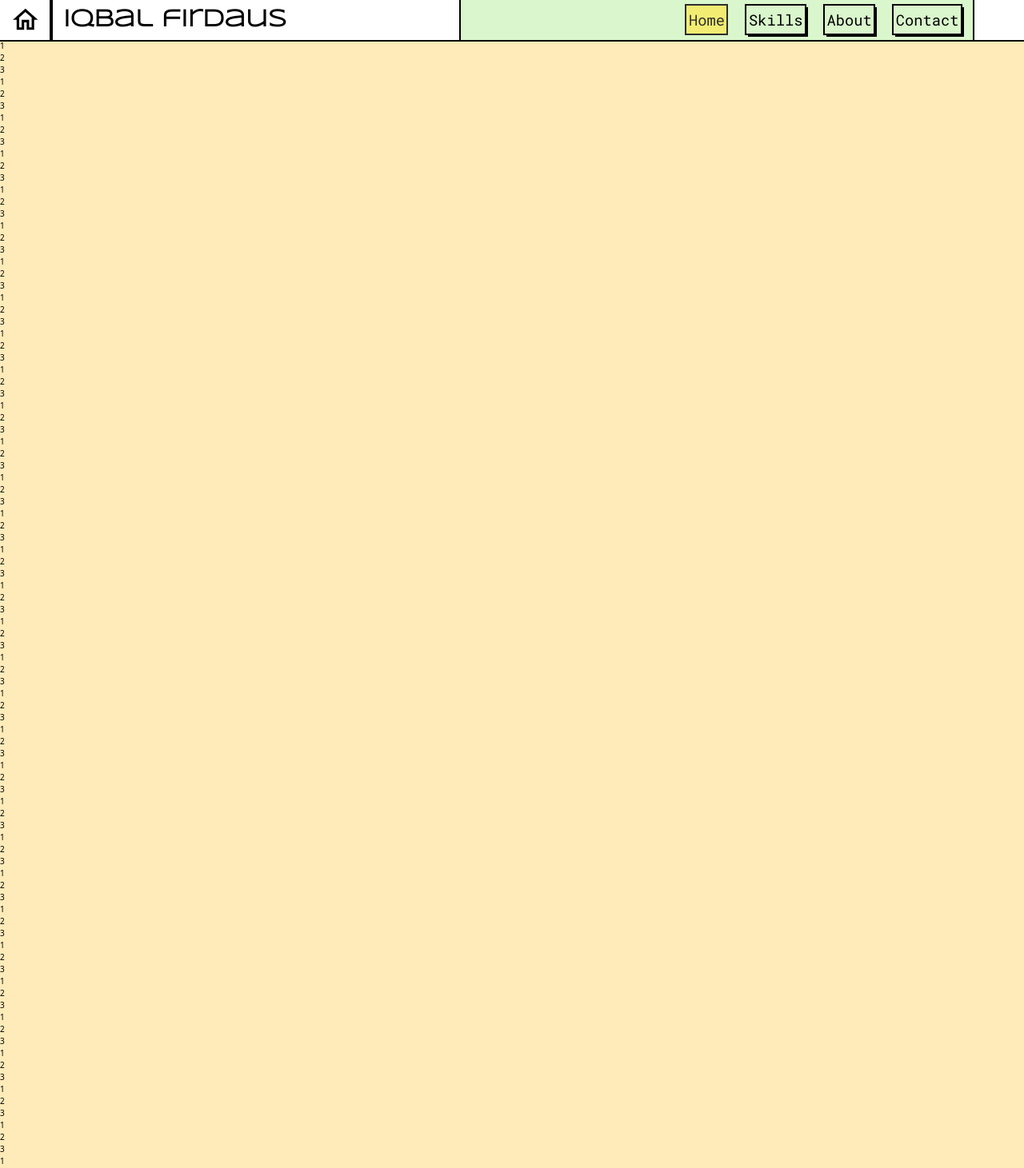
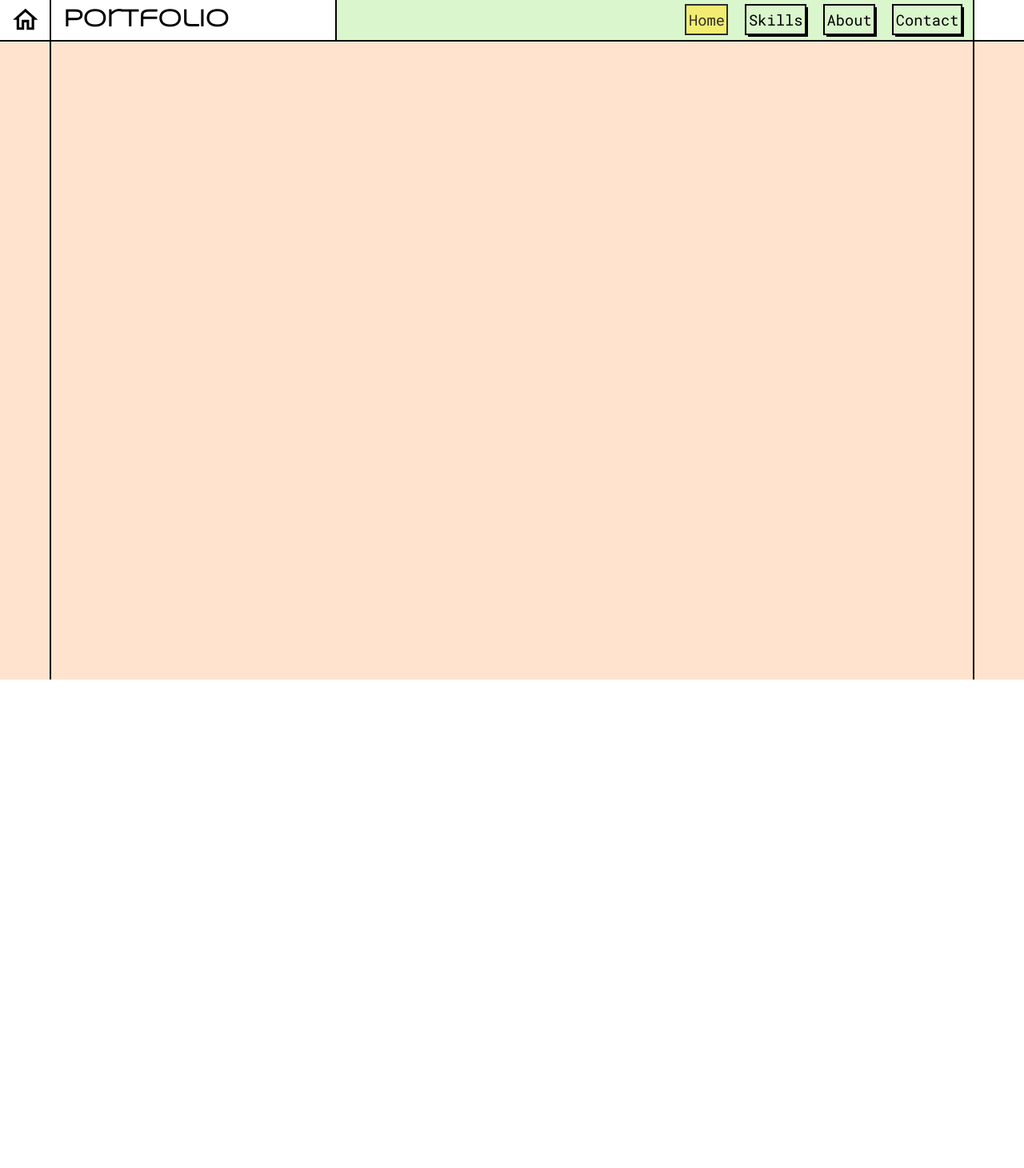
Before and after one commit to ikbakk/web-portofolio, a React (Vite) app: page / in a window 1280 px wide. Shown: the top 1461 px of the page at 80% size. After the commit the page ends 850 px from the top, so only its background shows below. Built offline with nearby package versions, Linux system fonts and the light colour scheme.

Commit message:
refine navbar

```diff
--- a/src/components/Home/index.jsx
+++ b/src/components/Home/index.jsx
@@ -2,115 +2,10 @@ import React from "react";
 
 const Home = () => {
   return (
-    <div className="relative top-20 flex flex-col bg-paleYellow">
-      <div>1</div>
-      <div>2</div>
-      <div>3</div>
-      <div>1</div>
-      <div>2</div>
-      <div>3</div>
-      <div>1</div>
-      <div>2</div>
-      <div>3</div>
-      <div>1</div>
-      <div>2</div>
-      <div>3</div>
-      <div>1</div>
-      <div>2</div>
-      <div>3</div>
-      <div>1</div>
-      <div>2</div>
-      <div>3</div>
-      <div>1</div>
-      <div>2</div>
-      <div>3</div>
-      <div>1</div>
-      <div>2</div>
-      <div>3</div>
-      <div>1</div>
-      <div>2</div>
-      <div>3</div>
-      <div>1</div>
-      <div>2</div>
-      <div>3</div>
-      <div>1</div>
-      <div>2</div>
-      <div>3</div>
-      <div>1</div>
-      <div>2</div>
-      <div>3</div>
-      <div>1</div>
-      <div>2</div>
-      <div>3</div>
-      <div>1</div>
-      <div>2</div>
-      <div>3</div>
-      <div>1</div>
-      <div>2</div>
-      <div>3</div>
-      <div>1</div>
-      <div>2</div>
-      <div>3</div>
-      <div>1</div>
-      <div>2</div>
-      <div>3</div>
-      <div>1</div>
-      <div>2</div>
-      <div>3</div>
-      <div>1</div>
-      <div>2</div>
-      <div>3</div>
-      <div>1</div>
-      <div>2</div>
-      <div>3</div>
-      <div>1</div>
-      <div>2</div>
-      <div>3</div>
-      <div>1</div>
-      <div>2</div>
-      <div>3</div>
-      <div>1</div>
-      <div>2</div>
-      <div>3</div>
-      <div>1</div>
-      <div>2</div>
-      <div>3</div>
-      <div>1</div>
-      <div>2</div>
-      <div>3</div>
-      <div>1</div>
-      <div>2</div>
-      <div>3</div>
-      <div>1</div>
-      <div>2</div>
-      <div>3</div>
-      <div>1</div>
-      <div>2</div>
-      <div>3</div>
-      <div>1</div>
-      <div>2</div>
-      <div>3</div>
-      <div>1</div>
-      <div>2</div>
-      <div>3</div>
-      <div>1</div>
-      <div>2</div>
-      <div>3</div>
-      <div>1</div>
-      <div>2</div>
-      <div>3</div>
-      <div>1</div>
-      <div>2</div>
-      <div>3</div>
-      <div>1</div>
-      <div>2</div>
-      <div>3</div>
-      <div>1</div>
-      <div>2</div>
-      <div>3</div>
-      <div>1</div>
-      <div>2</div>
-      <div>3</div>
+    <div className="relative top-20 flex h-screen flex-row bg-paleSkin">
+      <div className="flex shrink-0 basis-5 "></div>
+      <div className="flex basis-90 outline outline-2"></div>
+      <div className="flex shrink-0 basis-5 "></div>
     </div>
   );
 };
--- a/src/components/Navbar/index.jsx
+++ b/src/components/Navbar/index.jsx
@@ -35,16 +35,17 @@ export default function NavBar() {
   ];
 
   return (
-    <nav className="fixed top-0 z-10 flex h-20 w-full flex-row bg-white">
-      <div className="flex shrink-0 basis-5 items-center justify-center px-2 outline outline-2">
+    <nav className="fixed top-0 z-10 flex h-20 w-full flex-row bg-white outline outline-2">
+      <div className="flex shrink-0 basis-5 items-center justify-center px-2 ">
         {icon(navbar)}
       </div>
-      <div className="flex basis-40 items-center px-6 outline outline-2">
-        <h2 className="font-syncopate font-semibold md:text-4xl lg:text-5xl">
-          iqbal firdaus
+      <div className="flex basis-90 outline outline-2">
+        <div className="flex basis-40 items-center px-6">
+          <h2 className="py-2 font-syncopate font-semibold sm:text-2xl md:text-4xl lg:text-5xl">
+            portfolio
           </h2>
         </div>
-      <div className="z-10 flex basis-50 items-center justify-end bg-paleGreen px-6 outline outline-2">
+        <div className="z-10 flex basis-90 items-center justify-end bg-paleGreen px-6 outline outline-2">
           <ul className="flex flex-row items-center space-x-10 font-roboto-mono text-fadeBlack md:text-xl lg:text-3xl">
             {menu.map((item, id) => (
               <li key={id}>
@@ -65,7 +66,8 @@ export default function NavBar() {
             ))}
           </ul>
         </div>
-      <div className="flex shrink-0 basis-5 items-center justify-center px-2 outline outline-2"></div>
+      </div>
+      <div className="flex shrink-0 basis-5 items-center justify-center px-2"></div>
     </nav>
   );
 }
--- a/tailwind.config.cjs
+++ b/tailwind.config.cjs
@@ -19,6 +19,8 @@ module.exports = {
         5: "5%",
         40: "40%",
         50: "50%",
+        60: "60",
+        90: "90%",
       },
       fontFamily: {
         syncopate: ["Syncopate"],
```
Lines whose indentation alone changed are shown as unchanged.
